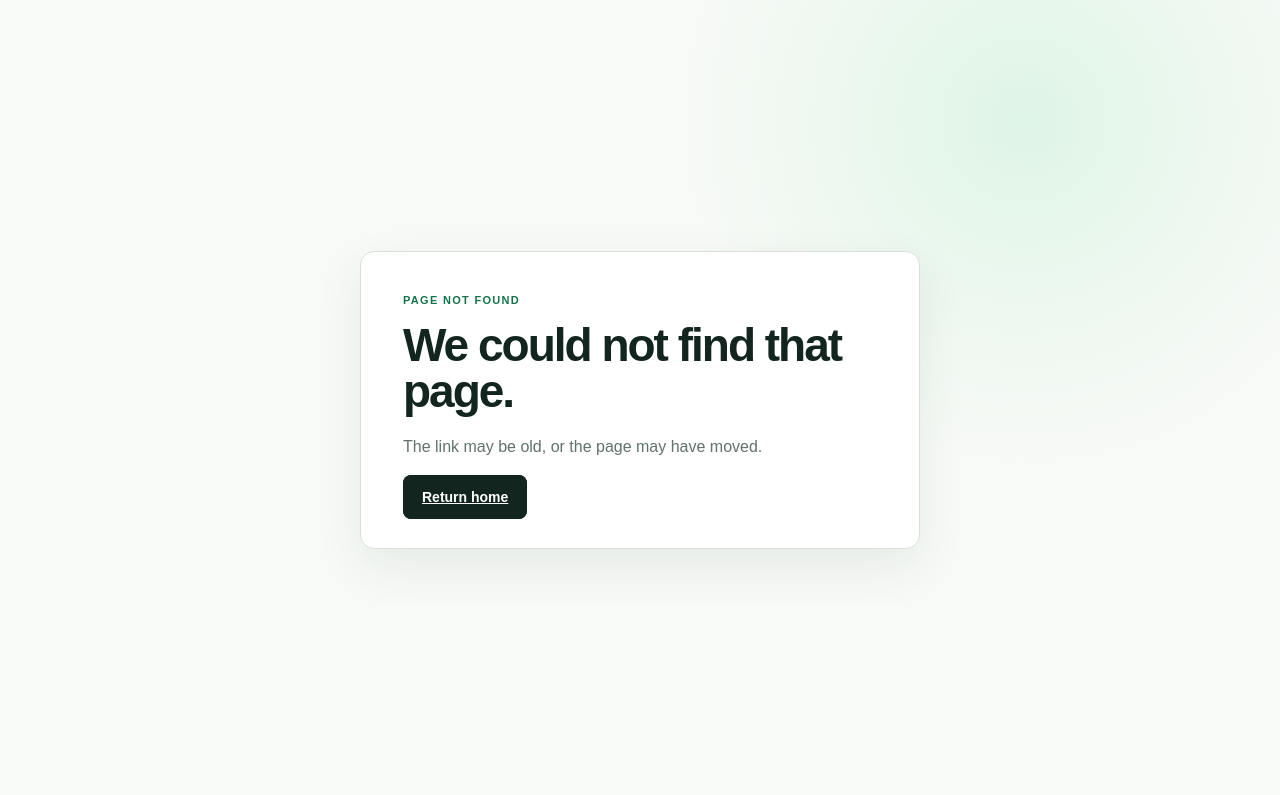
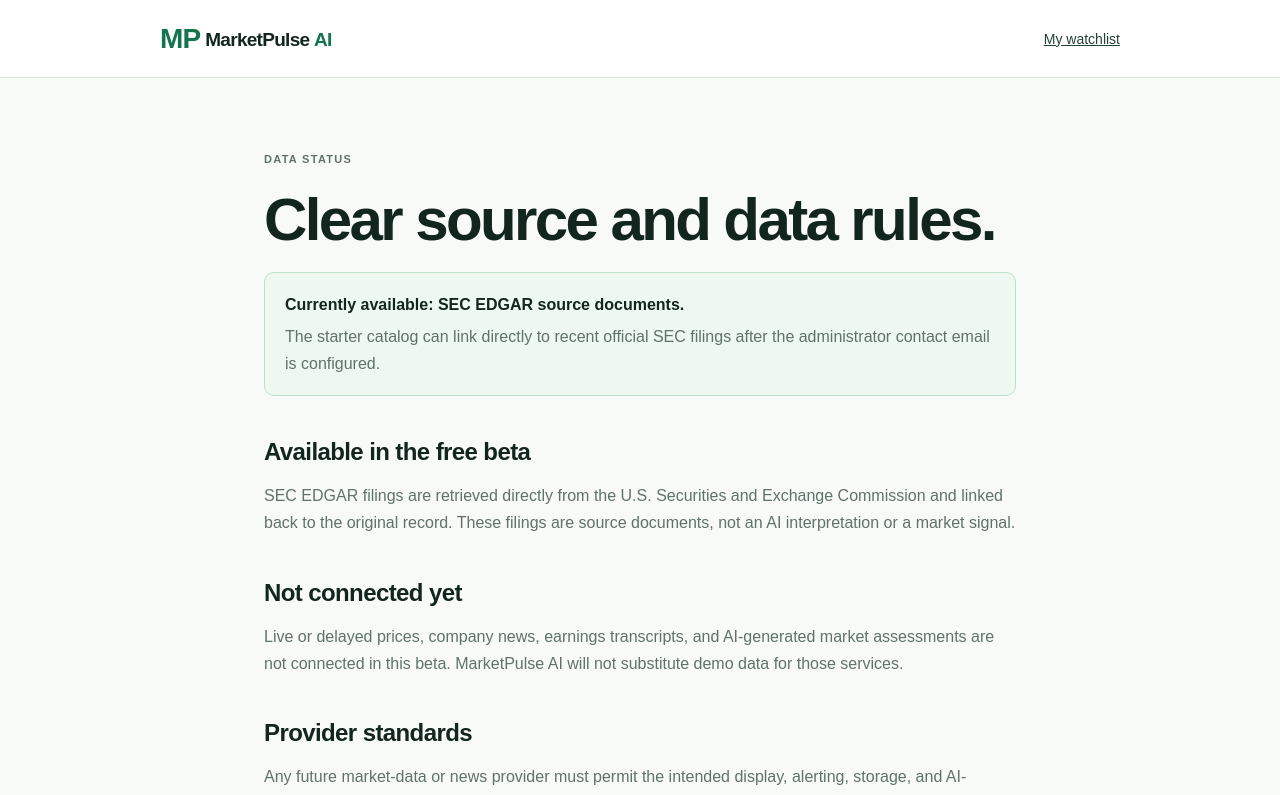
Before and after one commit to praksh1/StockPredictor, a Next.js app in the folder apps/web/: page /data-sources in a window 1280 px wide. Before the commit this address had no page. Shown: the top 795 px of the page. Built offline with nearby package versions, Linux system fonts and the light colour scheme.

Commit message:
Clarify free beta and add safety pages

```diff
--- /dev/null
+++ b/apps/web/app/data-sources/page.tsx
@@ -0,0 +1,6 @@
+import Link from "next/link";
+import "../legal.css";
+
+export default function DataSourcesPage() {
+  return <div className="legal-page"><header><Link className="brand" href="/"><span>MP</span> MarketPulse <b>AI</b></Link><Link className="text-button" href="/dashboard">My watchlist</Link></header><main><p className="eyebrow">DATA STATUS</p><h1>Clear source and data rules.</h1><p className="legal-callout"><strong>Currently available: SEC EDGAR source documents.</strong>The starter catalog can link directly to recent official SEC filings after the administrator contact email is configured.</p><h2>Available in the free beta</h2><p>SEC EDGAR filings are retrieved directly from the U.S. Securities and Exchange Commission and linked back to the original record. These filings are source documents, not an AI interpretation or a market signal.</p><h2>Not connected yet</h2><p>Live or delayed prices, company news, earnings transcripts, and AI-generated market assessments are not connected in this beta. MarketPulse AI will not substitute demo data for those services.</p><h2>Provider standards</h2><p>Any future market-data or news provider must permit the intended display, alerting, storage, and AI-processing use. Provider name, source link, retrieval time, and applicable display delay will be disclosed with the relevant data.</p><h2>What you will see</h2><p>Every live price will name its provider and delay. Every assessment will link to supporting sources and distinguish sourced facts from AI interpretation.</p></main></div>;
+}
```
